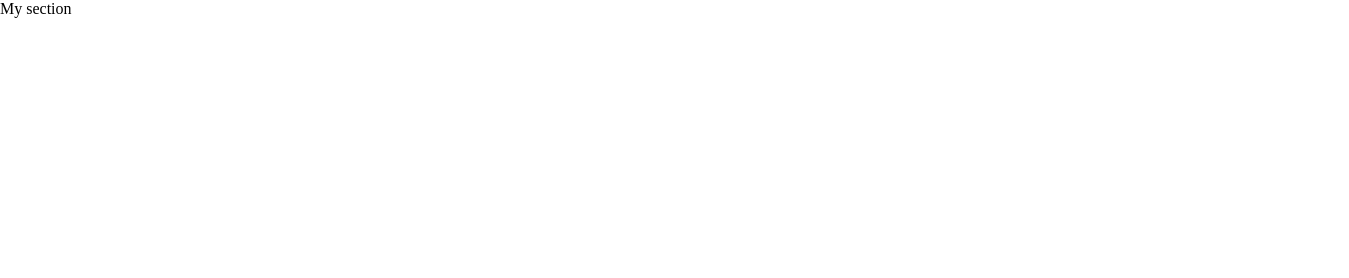
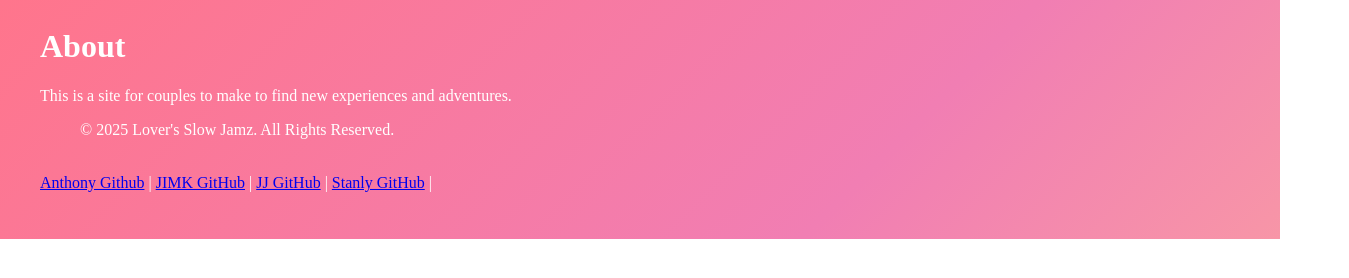
Before and after one commit to JMIK-THANG/Lover-s-Slow-Jamz, a website built with webpack: page src/index.html in a window 1280 px wide. Shown: the whole page, 1349 px wide, since content can reach past the window. Built offline with nearby package versions, Linux system fonts and the light colour scheme.

Commit message:
Feb17 Footer changes

```diff
--- /dev/null
+++ b/src/blocks/footer.css
@@ -0,0 +1,33 @@
+.footer {
+  position: relative;
+  bottom: 0;
+  width: 100%;
+  text-align: left;
+  padding: 7px 29px 47px 40px;
+  background: linear-gradient(135deg, #ff758c, #f17eb3, #ffb199);
+  background-attachment: fixed;
+  color: white;
+}
+
+.footer__container {
+  max-width: 1200px;
+  margin: auto;
+}
+
+.footer__nav {
+  list-style: none;
+  padding: 0;
+  display: inline;
+  margin: 0 10px;
+}
+
+.footer__nav {
+  color: white;
+  text-decoration: none;
+}
+
+.footer__social-links {
+  color: white;
+  margin: 0 5px;
+  text-decoration: none;
+}
--- a/src/index.html
+++ b/src/index.html
@@ -3,7 +3,7 @@
   <head>
     <meta charset="UTF-8" />
     <meta name="viewport" content="width=device-width, initial-scale=1.0" />
-    <meta name="author" content="Anthony, Standly, Jmik, JJ" />
+    <meta name="author" content="Anthony, Stanly, JMIK-THANG, JJ" />
     <meta
       name="description"
       content="Website for setting up the perfect date."
@@ -18,9 +18,31 @@
       <!-- Anthony-->
       <section class="restaurantRecommentdation"></section>
       <!-- Jmik -->
-      <section class="placeToVisit">My section</section>
+      <section class="placeToVisit"></section>
       <!-- JJ -->
-      <footer class="footer"></footer>
     </main>
+      <footer class="footer">
+        <h1 class="footer__title">
+          About
+        </h1>
+      <p class="footer__description">
+        This is a site for couples to make to find new experiences and adventures.
+
+      </p>
+        <div class="footer__container">
+            <p>&copy; 2025 Lover's Slow Jamz. All Rights Reserved.</p>
+              <nav>
+                <ul class="footer__nav">
+
+                </ul>
+              </nav>
+          </div class="footer__social-links">
+            <a href="https://github.com/AnthonyLynn" target="_blank">Anthony Github</a> |
+            <a href="https://github.com/JMIK-THANG" target="_blank">JIMK GitHub</a> |
+            <a href="https://github.com/JohnPlamoottil" target="_blank">JJ GitHub</a> |
+            <a href="https://github.com/stanleyluxx" target="_blank">Stanly GitHub</a> |
+          </div>
+        </div>
+      </footer>
   </body>
 </html>
--- a/src/pages/index.css
+++ b/src/pages/index.css
@@ -1,4 +1,5 @@
 @import url(../vendor/normalize.css);
 @import url(../vendor/fonts.css);
+@import url(../blocks/footer.css);
 
 /* add block like this: @import url(../blocks/page.css); */
```
